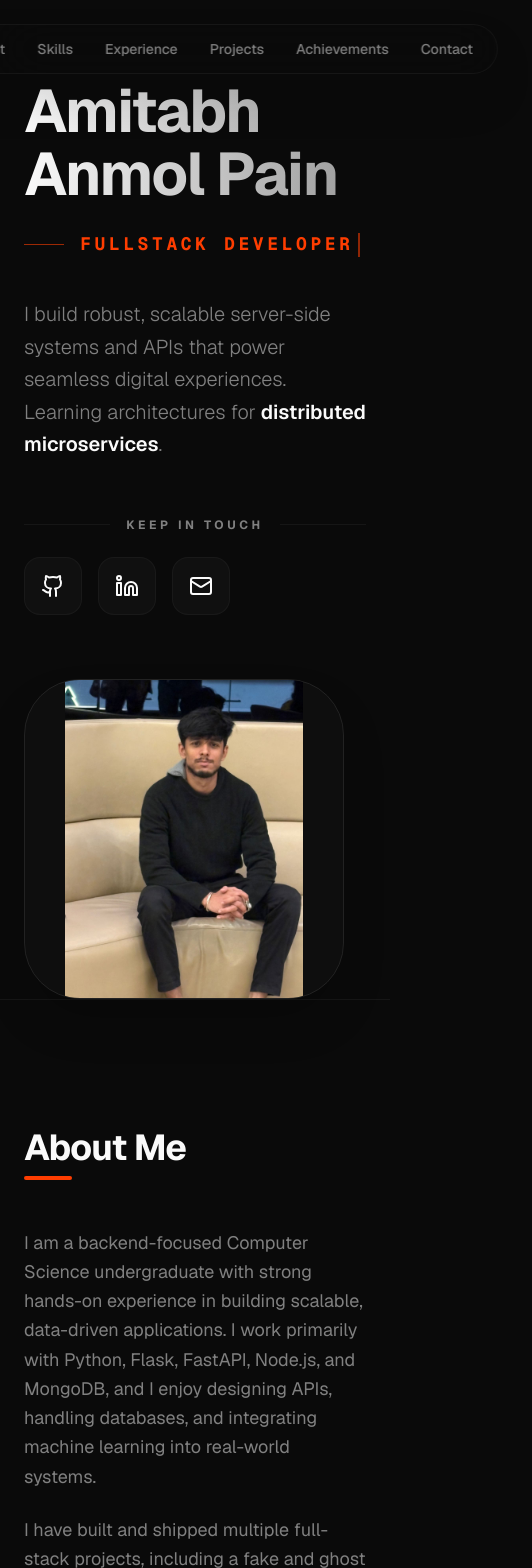
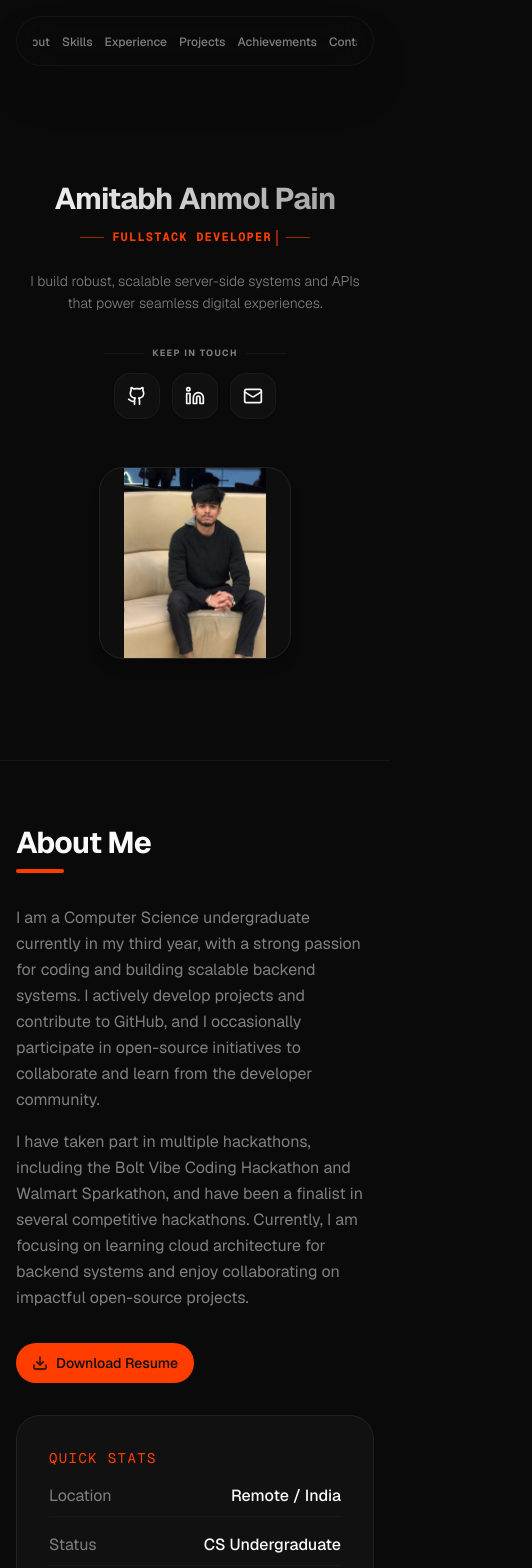
Before and after one commit to amitabhanmolpain/Portfolio, a Next.js app: page / in a window 390 px wide. Shown: the top 1568 px of the page, 532 px wide, since content can reach past the window. Built offline with nearby package versions, Linux system fonts and the light colour scheme.

Commit message:
Mobile-alignment-fixxxxx

```diff
--- a/app/globals.css
+++ b/app/globals.css
@@ -2,6 +2,15 @@
 @import "tw-animate-css";
 
 @custom-variant dark (&:is(.dark *));
+
+/* Hide scrollbar utility */
+.scrollbar-hide {
+  -ms-overflow-style: none;  /* IE and Edge */
+  scrollbar-width: none;  /* Firefox */
+}
+.scrollbar-hide::-webkit-scrollbar {
+  display: none;  /* Chrome, Safari and Opera */
+}
 
 :root {
   --background: oklch(0.985 0 0);
--- a/app/page.tsx
+++ b/app/page.tsx
@@ -82,20 +82,20 @@ export default function Home() {
 
       <ExperienceSection />
 
-      <section id="projects" className="px-6 md:px-24 max-w-7xl mx-auto py-32 border-t border-border/50">
-        <div className="space-y-16">
-          <div className="space-y-8 text-center md:text-left">
+      <section id="projects" className="px-4 sm:px-6 md:px-24 max-w-7xl mx-auto py-16 md:py-32 border-t border-border/50">
+        <div className="space-y-12 md:space-y-16">
+          <div className="space-y-6 md:space-y-8 text-center md:text-left">
             <div className="space-y-2">
-              <h2 className="text-4xl font-bold tracking-tight">Projects</h2>
+              <h2 className="text-3xl md:text-4xl font-bold tracking-tight">Projects</h2>
               <div className="h-1 w-12 bg-primary rounded-full mx-auto md:mx-0" />
             </div>
 
-            <div className="flex flex-wrap gap-3 justify-center md:justify-start">
+            <div className="flex flex-wrap gap-2 md:gap-3 justify-center md:justify-start">
               {filters.map((filter) => (
                 <button
                   key={filter}
                   onClick={() => setActiveFilter(filter)}
-                  className={`px-5 py-2 rounded-full text-sm font-medium border transition-all ${
+                  className={`px-3 md:px-5 py-1.5 md:py-2 rounded-full text-xs md:text-sm font-medium border transition-all ${
                     activeFilter === filter
                       ? "bg-primary text-white border-primary"
                       : "border-border bg-muted/30 hover:bg-primary hover:text-white hover:border-primary"
@@ -107,7 +107,7 @@ export default function Home() {
             </div>
           </div>
 
-          <div className="grid md:grid-cols-2 gap-8">
+          <div className="grid grid-cols-1 md:grid-cols-2 gap-6 md:gap-8">
             {filteredProjects.length > 0 ? (
               filteredProjects.map((project, i) => (
                 <ProjectCard key={project.title} {...project} index={i} />
--- a/components/about-section.tsx
+++ b/components/about-section.tsx
@@ -5,23 +5,20 @@ import { Download } from "lucide-react"
 
 export function AboutSection() {
   return (
-    <section id="about" className="px-6 md:px-24 max-w-7xl mx-auto py-32 border-t border-border/50">
-      <div className="space-y-12">
+    <section id="about" className="px-4 sm:px-6 md:px-24 max-w-7xl mx-auto py-16 md:py-32 border-t border-border/50">
+      <div className="space-y-8 md:space-y-12">
         <div className="space-y-2">
-          <h2 className="text-4xl font-bold tracking-tight">About Me</h2>
+          <h2 className="text-3xl md:text-4xl font-bold tracking-tight">About Me</h2>
           <div className="h-1 w-12 bg-primary rounded-full" />
         </div>
 
-        <div className="grid md:grid-cols-3 gap-12 items-start">
-          <div className="md:col-span-2 space-y-6 text-lg text-muted-foreground leading-relaxed">
+        <div className="grid md:grid-cols-3 gap-8 md:gap-12 items-start">
+          <div className="md:col-span-2 space-y-4 md:space-y-6 text-base md:text-lg text-muted-foreground leading-relaxed">
             <p>
-              I am a backend-focused Computer Science undergraduate with strong hands-on experience in building scalable, data-driven applications. I work primarily with Python, Flask, FastAPI, Node.js, and MongoDB, and I enjoy designing APIs, handling databases, and integrating machine learning into real-world systems.
+              I am a Computer Science undergraduate currently in my third year, with a strong passion for coding and building scalable backend systems. I actively develop projects and contribute to GitHub, and I occasionally participate in open-source initiatives to collaborate and learn from the developer community.
             </p>
             <p>
-              I have built and shipped multiple full-stack projects, including a fake and ghost job detection system developed during a global hackathon, where I implemented Random Forest and Logistic Regression models and connected them to a production-ready backend. As a solo developer and open-source contributor, I am comfortable owning end-to-end backend responsibilities—from API design and authentication to deployment and performance optimization.
-            </p>
-            <p>
-              I am particularly interested in backend systems, AI-powered applications, and scalable architectures, and I aim to grow into a backend engineer who builds reliable systems that solve meaningful problems.
+              I have taken part in multiple hackathons, including the Bolt Vibe Coding Hackathon and Walmart Sparkathon, and have been a finalist in several competitive hackathons. Currently, I am focusing on learning cloud architecture for backend systems and enjoy collaborating on impactful open-source projects.
             </p>
 
             <div className="pt-4">
--- a/components/achievements-section.tsx
+++ b/components/achievements-section.tsx
@@ -20,7 +20,8 @@ export function AchievementsSection() {
   const containerRef = useRef<HTMLDivElement>(null)
 
   useEffect(() => {
-    if (!containerRef.current) return
+    // Disable animations on mobile
+    if (window.innerWidth < 768 || !containerRef.current) return
 
     const cards = containerRef.current.children
     gsap.fromTo(
@@ -41,23 +42,23 @@ export function AchievementsSection() {
   }, [])
 
   return (
-    <section id="achievements" className="px-6 md:px-24 max-w-7xl mx-auto py-32 border-t border-border/50">
-      <div className="space-y-16">
-        <div className="space-y-4">
-          <h2 className="text-5xl font-bold tracking-tight bg-clip-text text-transparent bg-linear-to-b from-foreground to-foreground/70">
+    <section id="achievements" className="px-4 sm:px-6 md:px-24 max-w-7xl mx-auto py-16 md:py-32 border-t border-border/50">
+      <div className="space-y-12 md:space-y-16">
+        <div className="space-y-3 md:space-y-4">
+          <h2 className="text-3xl md:text-4xl lg:text-5xl font-bold tracking-tight bg-clip-text text-transparent bg-linear-to-b from-foreground to-foreground/70">
             Achievements
           </h2>
-          <div className="h-1.5 w-20 bg-primary rounded-full shadow-[0_0_15px_rgba(var(--primary),0.5)]" />
+          <div className="h-1 md:h-1.5 w-16 md:w-20 bg-primary rounded-full shadow-[0_0_15px_rgba(var(--primary),0.5)]" />
         </div>
 
-        <div ref={containerRef} className="grid sm:grid-cols-2 lg:grid-cols-3 gap-8">
+        <div ref={containerRef} className="grid grid-cols-1 sm:grid-cols-2 lg:grid-cols-3 gap-6 md:gap-8">
           {achievements.map((item, i) => (
             <div
               key={i}
-              className="p-8 rounded-2xl border border-border bg-muted/30 hover:bg-muted/50 transition-all group"
+              className="p-6 md:p-8 rounded-2xl border border-border bg-muted/30 hover:bg-muted/50 transition-all group"
             >
-              <item.icon className="h-10 w-10 text-primary mb-6 group-hover:scale-110 transition-transform" />
-              <h3 className="text-xl font-bold mb-2">{item.title}</h3>
+              <item.icon className="h-8 w-8 md:h-10 md:w-10 text-primary mb-4 md:mb-6 group-hover:scale-110 transition-transform" />
+              <h3 className="text-lg md:text-xl font-bold mb-2">{item.title}</h3>
               <p className="text-sm text-primary/80 font-mono mb-4">{item.org}</p>
               <p className="text-muted-foreground text-sm">{item.description}</p>
             </div>
--- a/components/experience-section.tsx
+++ b/components/experience-section.tsx
@@ -64,22 +64,22 @@ export function ExperienceSection() {
   }, [])
 
   return (
-    <section id="experience" className="px-6 md:px-24 max-w-7xl mx-auto py-32 border-t border-border/50">
-      <div className="space-y-16">
+    <section id="experience" className="px-4 sm:px-6 md:px-24 max-w-7xl mx-auto py-16 md:py-32 border-t border-border/50">
+      <div className="space-y-12 md:space-y-16">
         <div className="space-y-2">
-          <h2 className="text-4xl font-bold tracking-tight">Work Experience</h2>
+          <h2 className="text-3xl md:text-4xl font-bold tracking-tight">Work Experience</h2>
           <div className="h-1 w-12 bg-primary rounded-full" />
         </div>
 
-        <div ref={containerRef} className="grid md:grid-cols-2 gap-8">
+        <div ref={containerRef} className="grid grid-cols-1 md:grid-cols-2 gap-6 md:gap-8">
           {experiences.map((exp, i) => (
             <div
               key={i}
-              className="experience-item flex flex-col p-8 rounded-3xl bg-muted/20 border border-border hover:border-primary/30 transition-all group"
+              className="experience-item flex flex-col p-5 md:p-8 rounded-2xl md:rounded-3xl bg-muted/20 border border-border hover:border-primary/30 transition-all group"
             >
-              <div className="flex gap-4 mb-6">
+              <div className="flex gap-3 md:gap-4 mb-4 md:mb-6">
                 {exp.logo && (
-                  <div className="relative w-12 h-12 flex-shrink-0">
+                  <div className="relative w-10 h-10 md:w-12 md:h-12 flex-shrink-0">
                     <Image
                       src={exp.logo}
                       alt={`${exp.company} logo`}
@@ -88,30 +88,30 @@ export function ExperienceSection() {
                     />
                   </div>
                 )}
-                <div className="flex flex-col gap-1 flex-1">
-                  <div className="flex justify-between items-start gap-4">
-                    <div>
-                      <h3 className="text-2xl font-bold text-primary">{exp.role}</h3>
-                      <p className="text-lg font-medium text-foreground">{exp.company}</p>
+                <div className="flex flex-col gap-1 flex-1 min-w-0">
+                  <div className="flex flex-col sm:flex-row sm:justify-between sm:items-start gap-2 sm:gap-4">
+                    <div className="min-w-0">
+                      <h3 className="text-lg md:text-2xl font-bold text-primary">{exp.role}</h3>
+                      <p className="text-base md:text-lg font-medium text-foreground">{exp.company}</p>
                     </div>
-                    <span className="text-xs font-mono py-1 px-3 rounded-full bg-primary/10 text-primary whitespace-nowrap">
+                    <span className="text-[10px] md:text-xs font-mono py-1 px-2 md:px-3 rounded-full bg-primary/10 text-primary whitespace-nowrap self-start">
                       {exp.period}
                     </span>
                   </div>
                 </div>
               </div>
 
-              <p className="text-muted-foreground leading-relaxed mb-6">{exp.description}</p>
+              <p className="text-sm md:text-base text-muted-foreground leading-relaxed mb-4 md:mb-6">{exp.description}</p>
 
               {exp.achievements && (
-                <div className="space-y-3 mt-auto">
-                  <h4 className="text-sm font-semibold uppercase tracking-wider text-foreground/70">
+                <div className="space-y-2 md:space-y-3 mt-auto">
+                  <h4 className="text-xs md:text-sm font-semibold uppercase tracking-wider text-foreground/70">
                     Key Contributions:
                   </h4>
-                  <ul className="space-y-2">
+                  <ul className="space-y-1.5 md:space-y-2">
                     {exp.achievements.map((achievement, idx) => (
-                      <li key={idx} className="flex gap-3 text-sm text-muted-foreground">
-                        <span className="text-primary mt-1 flex-shrink-0">•</span>
+                      <li key={idx} className="flex gap-2 md:gap-3 text-xs md:text-sm text-muted-foreground">
+                        <span className="text-primary mt-0.5 md:mt-1 flex-shrink-0">•</span>
                         <span>{achievement}</span>
                       </li>
                     ))}
@@ -120,7 +120,7 @@ export function ExperienceSection() {
               )}
 
               {exp.skills && (
-                <div className="flex flex-wrap gap-2 mt-8">
+                <div className="flex flex-wrap gap-1.5 md:gap-2 mt-6 md:mt-8">
                   {exp.skills.map((s) => (
                     <span
                       key={s}
--- a/components/floating-navbar.tsx
+++ b/components/floating-navbar.tsx
@@ -27,14 +27,14 @@ export function FloatingNavbar() {
   return (
     <nav
       ref={navRef}
-      className="fixed top-6 left-1/2 -translate-x-1/2 z-50 px-6 py-3 rounded-full border border-border/50 bg-background/60 backdrop-blur-xl shadow-2xl"
+      className="fixed top-4 left-1/2 -translate-x-1/2 z-50 w-[calc(100%-2rem)] md:w-auto max-w-[95vw] px-4 md:px-6 py-3 rounded-full border border-border/50 bg-background/80 backdrop-blur-xl shadow-2xl"
     >
-      <ul className="flex items-center gap-8">
+      <ul className="flex items-center justify-center gap-3 sm:gap-4 md:gap-8 overflow-x-auto scrollbar-hide">
         {navItems.map((item) => (
-          <li key={item.name}>
+          <li key={item.name} className="shrink-0">
             <Link
               href={item.href}
-              className="text-sm font-medium text-muted-foreground hover:text-primary transition-colors"
+              className="text-xs sm:text-sm font-medium text-muted-foreground hover:text-primary transition-colors whitespace-nowrap"
             >
               {item.name}
             </Link>
--- a/components/hero-section.tsx
+++ b/components/hero-section.tsx
@@ -12,7 +12,7 @@ export function HeroSection() {
   const descRef = useRef<HTMLParagraphElement>(null)
   const actionsRef = useRef<HTMLDivElement>(null)
 
-  const roles = ["Backend Developer", "Fullstack Developer", "Microservices"]
+  const roles = ["Backend Developer", "Fullstack Developer"]
   const [roleIndex, setRoleIndex] = useState(0)
   const [currentText, setCurrentText] = useState("")
   const [isDeleting, setIsDeleting] = useState(false)
@@ -50,70 +50,70 @@ export function HeroSection() {
   }, [])
 
   return (
-    <section className="min-h-[90vh] flex flex-col justify-center px-6 md:px-24 max-w-7xl mx-auto pt-20">
-      <div ref={containerRef} className="flex flex-col md:flex-row items-start gap-16 md:pt-12">
-        <div className="space-y-10 flex-1">
-          <div className="space-y-6">
+    <section className="min-h-[90vh] flex flex-col justify-center px-4 sm:px-6 md:px-24 max-w-7xl mx-auto pt-20 md:pt-20">
+      <div ref={containerRef} className="flex flex-col md:flex-row items-center md:items-start gap-8 md:gap-16 md:pt-12">
+        <div className="space-y-6 md:space-y-10 flex-1 w-full text-center md:text-left">
+          <div className="space-y-3 md:space-y-6">
             <h1
               ref={titleRef}
-              className="text-6xl md:text-8xl font-bold tracking-tight leading-[1.05] bg-clip-text text-transparent bg-linear-to-r from-foreground to-foreground/60"
+              className="text-3xl sm:text-4xl md:text-6xl lg:text-8xl font-bold tracking-tight leading-[1.2] md:leading-[1.05] bg-clip-text text-transparent bg-linear-to-r from-foreground to-foreground/60"
             >
               Amitabh <br className="hidden md:block" /> Anmol Pain
             </h1>
-            <div ref={subTitleRef} className="flex items-center gap-4">
-              <div className="h-px w-10 bg-primary/60" />
-              <p className="text-primary font-mono tracking-[0.2em] uppercase text-lg md:text-xl font-bold">
+            <div ref={subTitleRef} className="flex items-center justify-center md:justify-start gap-2 md:gap-4">
+              <div className="h-px w-6 md:w-10 bg-primary/60" />
+              <p className="text-primary font-mono tracking-[0.1em] md:tracking-[0.2em] uppercase text-xs sm:text-sm md:text-lg lg:text-xl font-bold whitespace-nowrap">
                 {currentText}
-                <span className="animate-pulse ml-1 border-r-2 border-primary h-6 inline-block align-middle" />
+                <span className="animate-pulse ml-1 border-r-2 border-primary h-4 md:h-6 inline-block align-middle" />
               </p>
+              <div className="h-px w-6 md:w-0 bg-primary/60 md:hidden" />
             </div>
           </div>
 
-          <p ref={descRef} className="max-w-2xl text-xl md:text-2xl text-muted-foreground leading-relaxed font-light">
-            I build robust, scalable server-side systems and APIs that power seamless digital experiences. Learning
-            architectures for <span className="text-foreground font-semibold">distributed microservices</span>.
+          <p ref={descRef} className="max-w-2xl text-sm sm:text-base md:text-xl lg:text-2xl text-muted-foreground leading-relaxed font-light mx-auto md:mx-0">
+            I build robust, scalable server-side systems and APIs that power seamless digital experiences.
           </p>
 
-          <div ref={actionsRef} className="flex flex-col gap-6 pt-4">
-            <div className="flex items-center gap-4 flex-wrap">
-              <div className="h-[1px] flex-1 bg-border/50 max-w-[100px]" />
-              <span className="text-xs font-bold text-muted-foreground uppercase tracking-[0.3em] whitespace-nowrap">Keep in touch</span>
-              <div className="h-[1px] flex-1 bg-border/50 max-w-[100px]" />
+          <div ref={actionsRef} className="flex flex-col gap-3 md:gap-6 pt-2 md:pt-4 items-center md:items-start">
+            <div className="flex items-center justify-center md:justify-start gap-2 md:gap-4 w-full">
+              <div className="h-[1px] flex-1 bg-border/50 max-w-[40px] md:max-w-[60px]" />
+              <span className="text-[9px] md:text-xs font-bold text-muted-foreground uppercase tracking-[0.15em] md:tracking-[0.3em] whitespace-nowrap">Keep in touch</span>
+              <div className="h-[1px] flex-1 bg-border/50 max-w-[40px] md:max-w-[100px]" />
             </div>
 
-            <div className="flex gap-4 flex-wrap">
+            <div className="flex gap-3 md:gap-4 flex-wrap justify-center md:justify-start">
               <a
                 href="https://github.com/amitabhanmolpain"
                 target="_blank"
                 rel="noopener noreferrer"
-                className="group relative p-4 rounded-2xl bg-muted/30 border border-border/50 hover:border-primary/50 transition-all duration-500 overflow-hidden"
+                className="group relative p-3 md:p-4 rounded-2xl bg-muted/30 border border-border/50 hover:border-primary/50 transition-all duration-500 overflow-hidden"
               >
                 <div className="absolute inset-0 bg-primary/10 translate-y-full group-hover:translate-y-0 transition-transform duration-500" />
-                <Github className="h-6 w-6 relative z-10 group-hover:text-primary transition-colors" />
+                <Github className="h-5 md:h-6 w-5 md:w-6 relative z-10 group-hover:text-primary transition-colors" />
               </a>
               <a
                 href="https://www.linkedin.com/in/amitabh-anmol-pain-118308309/"
                 target="_blank"
                 rel="noopener noreferrer"
-                className="group relative p-4 rounded-2xl bg-muted/30 border border-border/50 hover:border-primary/50 transition-all duration-500 overflow-hidden"
+                className="group relative p-3 md:p-4 rounded-2xl bg-muted/30 border border-border/50 hover:border-primary/50 transition-all duration-500 overflow-hidden"
               >
                 <div className="absolute inset-0 bg-primary/10 translate-y-full group-hover:translate-y-0 transition-transform duration-500" />
-                <Linkedin className="h-6 w-6 relative z-10 group-hover:text-primary transition-colors" />
+                <Linkedin className="h-5 md:h-6 w-5 md:w-6 relative z-10 group-hover:text-primary transition-colors" />
               </a>
               <a
                 href="mailto:ami05tabh@gmail.com"
-                className="group relative p-4 rounded-2xl bg-muted/30 border border-border/50 hover:border-primary/50 transition-all duration-500 overflow-hidden"
+                className="group relative p-3 md:p-4 rounded-2xl bg-muted/30 border border-border/50 hover:border-primary/50 transition-all duration-500 overflow-hidden"
               >
                 <div className="absolute inset-0 bg-primary/10 translate-y-full group-hover:translate-y-0 transition-transform duration-500" />
-                <Mail className="h-6 w-6 relative z-10 group-hover:text-primary transition-colors" />
+                <Mail className="h-5 md:h-6 w-5 md:w-6 relative z-10 group-hover:text-primary transition-colors" />
               </a>
             </div>
           </div>
         </div>
 
-        <div className="relative group shrink-0">
-          <div className="absolute -inset-4 bg-primary/20 rounded-[4rem] blur-3xl opacity-0 group-hover:opacity-100 transition-opacity duration-1000" />
-          <div className="relative w-80 h-80 md:w-[28rem] md:h-[28rem] rounded-[3.5rem] overflow-hidden border border-border bg-muted/20 shadow-2xl transition-transform duration-700 group-hover:scale-[1.02]">
+        <div className="relative group shrink-0 mt-4 md:mt-0">
+          <div className="absolute -inset-2 md:-inset-4 bg-primary/20 rounded-[2rem] md:rounded-[4rem] blur-2xl md:blur-3xl opacity-0 group-hover:opacity-100 transition-opacity duration-1000" />
+          <div className="relative w-48 h-48 sm:w-56 sm:h-56 md:w-80 md:h-80 lg:w-[28rem] lg:h-[28rem] rounded-[1.5rem] sm:rounded-[2rem] md:rounded-[2.5rem] lg:rounded-[3.5rem] overflow-hidden border border-border bg-muted/20 shadow-lg md:shadow-2xl transition-transform duration-700 group-hover:scale-[1.02]">
             <Image
               src="/boi.jpeg"
               alt="Amitabh Anmol Pain"
```
Also changed, not shown: components/footer.tsx (+16 -16 lines), components/project-card.tsx (+11 -8 lines).
